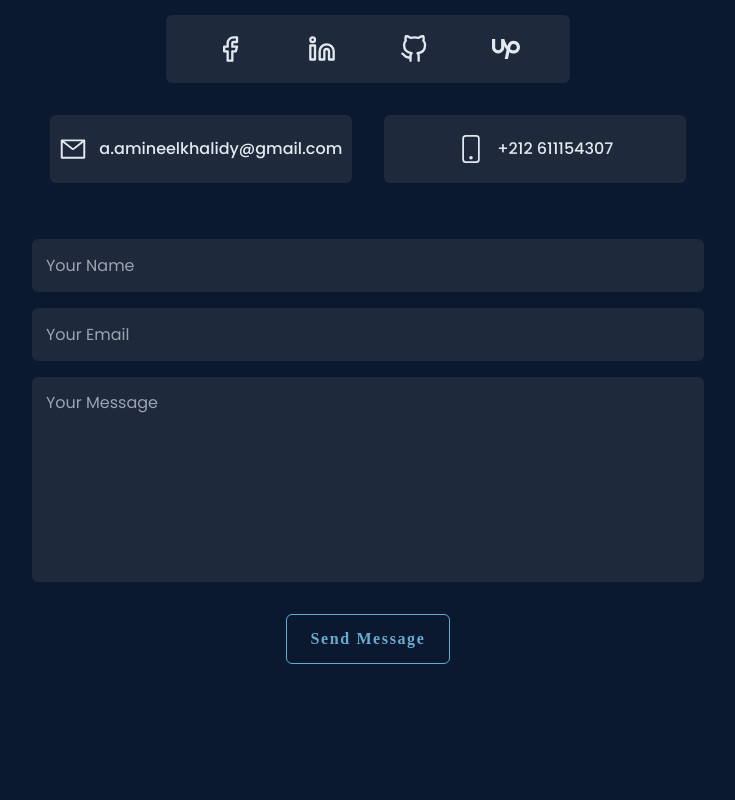
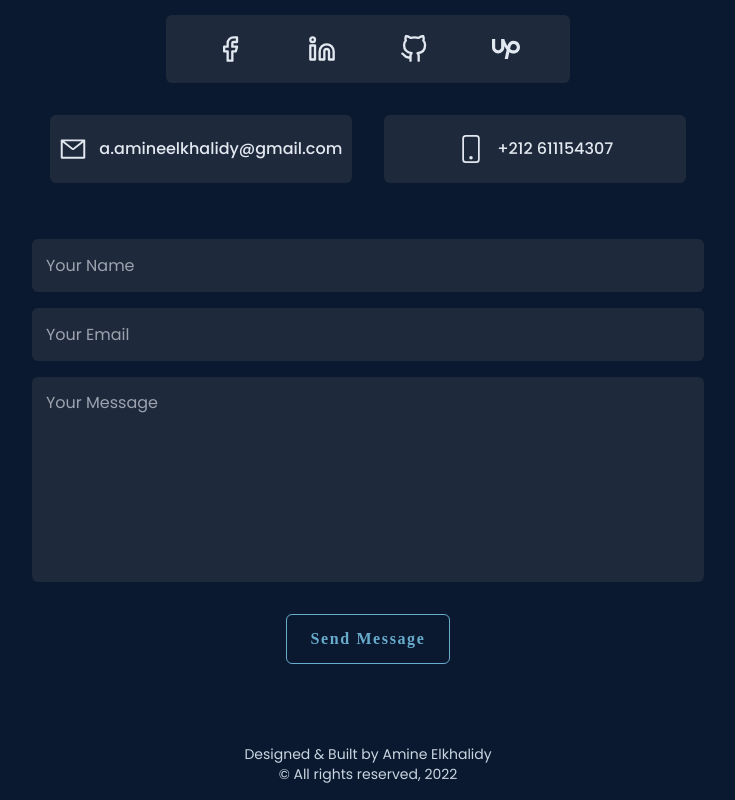
Before and after one commit to AmineElkhalidy/Portfolio, a React (Vite) app: page / in a window 1280 px wide. Shown: the part 4154-4954 px from the top of the page, without its empty margins (272-1007 px from the left). Before the commit the page ends 4834 px from the top, so only its background shows below. Built offline with nearby package versions, Linux system fonts and the light colour scheme; a web font is replaced by a local one.

Commit message:
Adding footer...

```diff
--- a/src/sections/Contact.jsx
+++ b/src/sections/Contact.jsx
@@ -17,7 +17,10 @@ const Contact = () => {
   const [state, handleSubmit] = useForm("xeqdeyeo");
 
   return (
-    <section className="max-w-6xl mx-auto px-6 min-h-screen" id="contact">
+    <section
+      className="max-w-6xl mx-auto px-6 min-h-screen select-none"
+      id="contact"
+    >
       <motion.div
         whileInView={{ y: [100, 50, 0], opacity: [0, 0, 1] }}
         transition={{ duration: 0.5 }}
@@ -164,6 +167,12 @@ const Contact = () => {
             </div>
           </form>
         )}
+
+        <p className="text-slate-300 text-sm font-light mt-20 mb-4 text-center cursor-pointer hover:text-secondary">
+          Designed & Built by Amine Elkhalidy
+          <br />
+          &copy; All rights reserved, 2022
+        </p>
       </motion.div>
     </section>
   );
```
